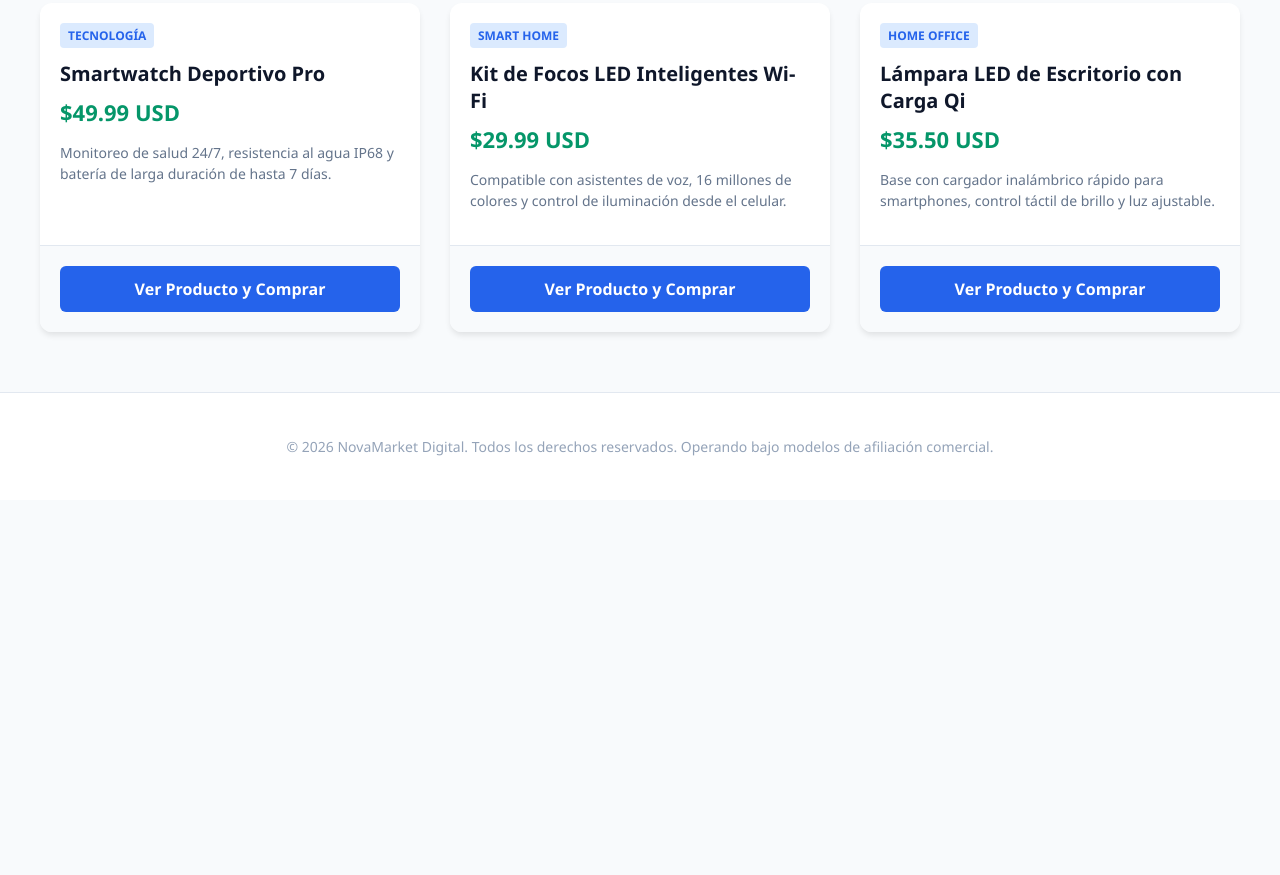
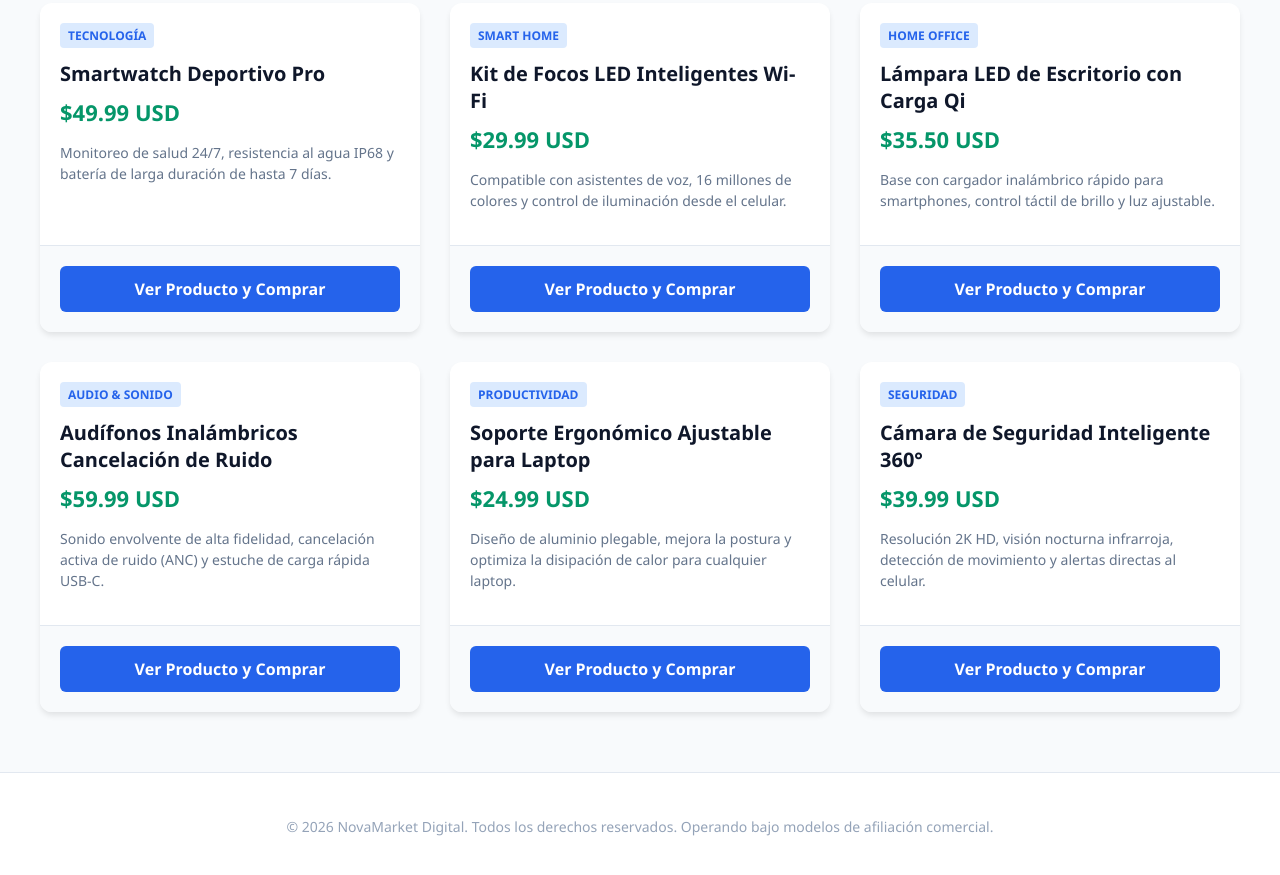
Before and after one commit to sasken1282-afk/novamarket-digital, a plain HTML site: page index.html in a window 1280 px wide. Shown: the part 273-1148 px from the top of the page. Before the commit the page ends 800 px from the top, so only its background shows below. Drawn offline with Linux system fonts and the light colour scheme.

Commit message:
Update product listings and remove redirect script
Added new product listings with affiliate links and removed old redirect script.

```diff
--- a/index.html
+++ b/index.html
@@ -25,6 +25,8 @@
             display: flex;
             justify-content: space-between;
             align-items: center;
+            flex-wrap: wrap;
+            gap: 15px;
         }
         header h1 {
             margin: 0;
@@ -160,7 +162,8 @@
                     <p>Monitoreo de salud 24/7, resistencia al agua IP68 y batería de larga duración de hasta 7 días.</p>
                 </div>
                 <div class="card-footer">
-                    <a href="#" onclick="redirectToAffiliate('Smartwatch Pro')" class="btn">Ver Producto y Comprar</a>
+                    <!-- Reemplaza el enlace '#' por tu enlace de afiliado real -->
+                    <a href="https://tu-enlace-de-afiliado-aqui.com/smartwatch" target="_blank" class="btn">Ver Producto y Comprar</a>
                 </div>
             </div>
 
@@ -173,7 +176,7 @@
                     <p>Compatible con asistentes de voz, 16 millones de colores y control de iluminación desde el celular.</p>
                 </div>
                 <div class="card-footer">
-                    <a href="#" onclick="redirectToAffiliate('Focos LED Smart')" class="btn">Ver Producto y Comprar</a>
+                    <a href="https://tu-enlace-de-afiliado-aqui.com/focos-led" target="_blank" class="btn">Ver Producto y Comprar</a>
                 </div>
             </div>
 
@@ -186,7 +189,46 @@
                     <p>Base con cargador inalámbrico rápido para smartphones, control táctil de brillo y luz ajustable.</p>
                 </div>
                 <div class="card-footer">
-                    <a href="#" onclick="redirectToAffiliate('Lampara Escritorio')" class="btn">Ver Producto y Comprar</a>
+                    <a href="https://tu-enlace-de-afiliado-aqui.com/lampara" target="_blank" class="btn">Ver Producto y Comprar</a>
+                </div>
+            </div>
+
+            <!-- NUEVO PRODUCTO 4 -->
+            <div class="card">
+                <div class="card-body">
+                    <span class="badge">Audio & Sonido</span>
+                    <h3>Audífonos Inalámbricos Cancelación de Ruido</h3>
+                    <div class="price">$59.99 USD</div>
+                    <p>Sonido envolvente de alta fidelidad, cancelación activa de ruido (ANC) y estuche de carga rápida USB-C.</p>
+                </div>
+                <div class="card-footer">
+                    <a href="https://tu-enlace-de-afiliado-aqui.com/audifonos" target="_blank" class="btn">Ver Producto y Comprar</a>
+                </div>
+            </div>
+
+            <!-- NUEVO PRODUCTO 5 -->
+            <div class="card">
+                <div class="card-body">
+                    <span class="badge">Productividad</span>
+                    <h3>Soporte Ergonómico Ajustable para Laptop</h3>
+                    <div class="price">$24.99 USD</div>
+                    <p>Diseño de aluminio plegable, mejora la postura y optimiza la disipación de calor para cualquier laptop.</p>
+                </div>
+                <div class="card-footer">
+                    <a href="https://tu-enlace-de-afiliado-aqui.com/soporte-laptop" target="_blank" class="btn">Ver Producto y Comprar</a>
+                </div>
+            </div>
+
+            <!-- NUEVO PRODUCTO 6 -->
+            <div class="card">
+                <div class="card-body">
+                    <span class="badge">Seguridad</span>
+                    <h3>Cámara de Seguridad Inteligente 360°</h3>
+                    <div class="price">$39.99 USD</div>
+                    <p>Resolución 2K HD, visión nocturna infrarroja, detección de movimiento y alertas directas al celular.</p>
+                </div>
+                <div class="card-footer">
+                    <a href="https://tu-enlace-de-afiliado-aqui.com/camara" target="_blank" class="btn">Ver Producto y Comprar</a>
                 </div>
             </div>
         </div>
@@ -196,12 +238,5 @@
         <p>&copy; 2026 NovaMarket Digital. Todos los derechos reservados. Operando bajo modelos de afiliación comercial.</p>
     </footer>
 
-    <script>
-        function redirectToAffiliate(productName) {
-            // Aquí puedes reemplazar con tus enlaces de afiliado reales (ej: Amazon Associates, ClickBank, etc.)
-            alert("Redirigiendo al sistema logístico del proveedor para: " + productName + "\nTu enlace de comisión quedó registrado con éxito.");
-        }
-    </script>
-
 </body>
 </html>
```
